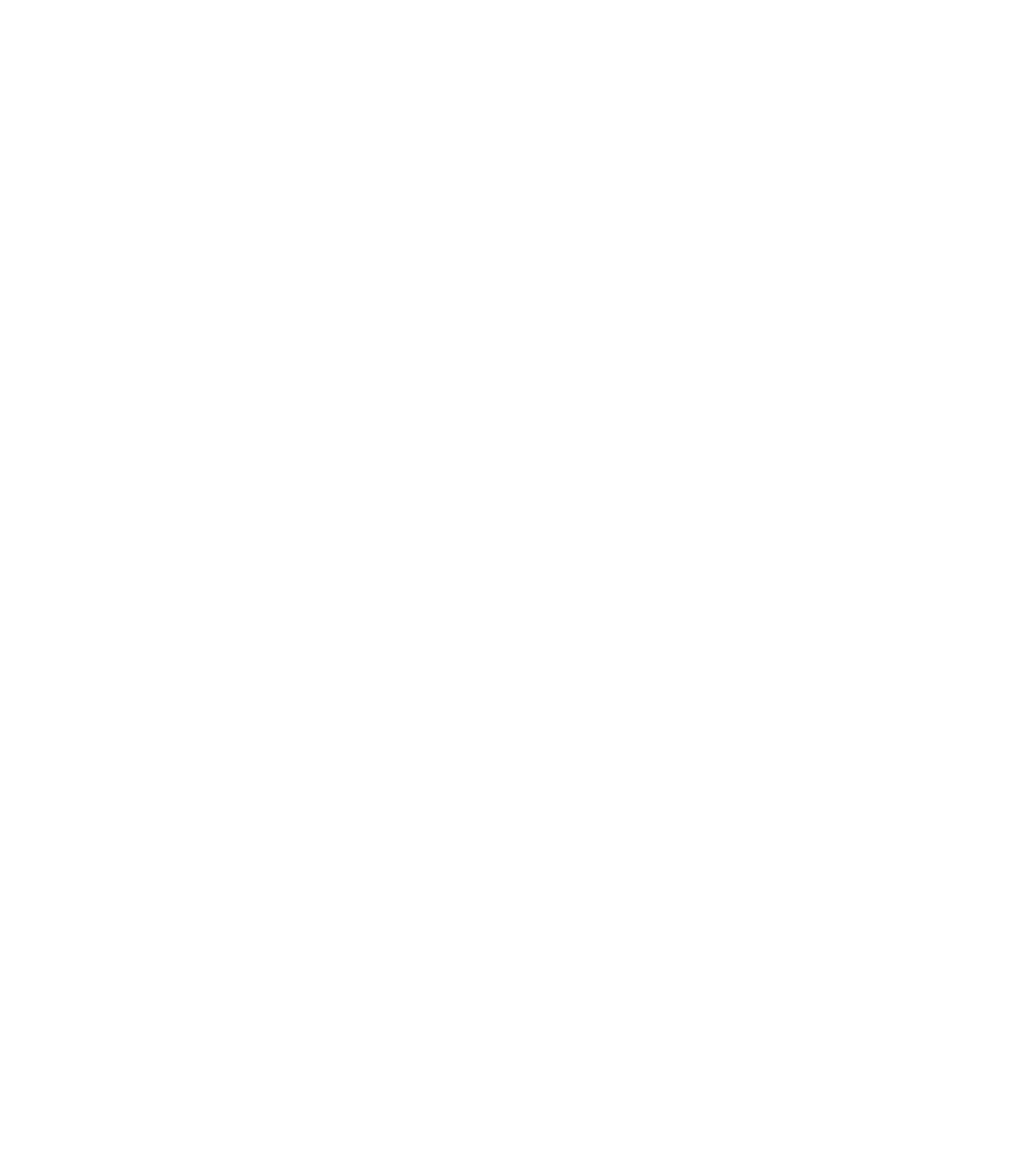
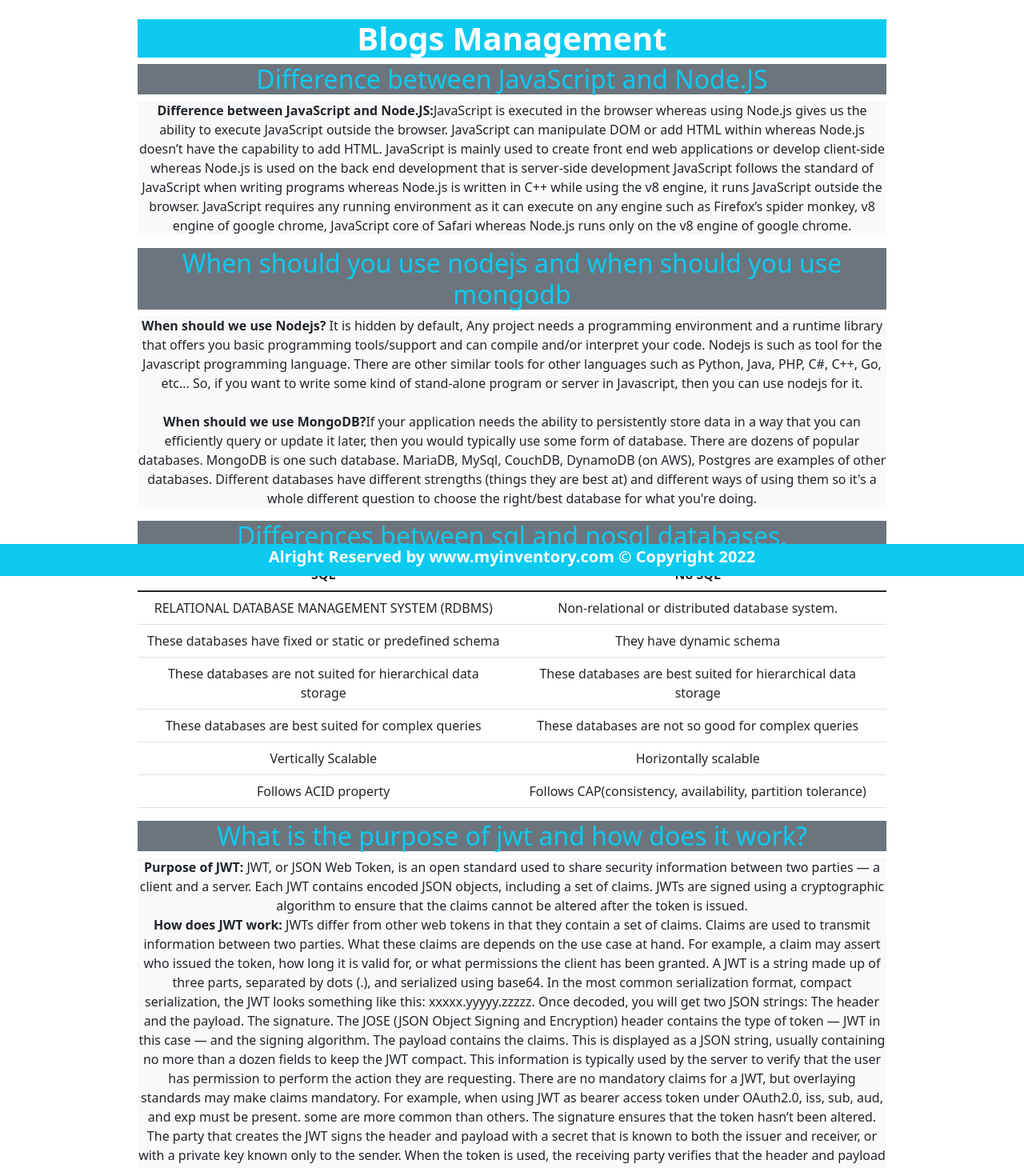
Before and after one commit to masud1989/warehouse-client, a React (Create React App) app: page /blogs in a window 1280 px wide. Before the commit this address had no page. Shown: the part 80-1540 px from the top of the page at 80% size. Before the commit the page ends 800 px from the top, so only its background shows below. Built offline with nearby package versions, Linux system fonts and the light colour scheme; no server answers.

Commit message:
up-to-myItems-404

```diff
--- a/src/App.js
+++ b/src/App.js
@@ -1,5 +1,6 @@
 import { Route, Routes } from 'react-router-dom';
 import './App.css';
+import Blogs from './component/pages/Blogs/Blogs';
 import Home from './component/pages/Home/Home';
 import ProductDetails from './component/pages/Home/ProductDetails/ProductDetails';
 import Inventory from './component/pages/Inventory/Inventory';
@@ -7,6 +8,7 @@ import Update from './component/pages/Inventory/Update';
 import Login from './component/pages/Login/Login';
 import RequireAuth from './component/pages/Login/RequireAuth';
 import MyItems from './component/pages/MyItems/MyItems';
+import NotFound from './component/pages/NotFound/NotFound';
 import Register from './component/pages/Register/Register';
 import Footer from './component/shared/Footer/Footer';
 // import Header from './component/shared/Header/Header';
@@ -18,6 +20,7 @@ function App() {
     <Routes>
       <Route path='/' element={<Home></Home>}></Route>
       <Route path='/home' element={<Home></Home>}></Route>
+      <Route path='/blogs' element={<Blogs></Blogs>}></Route>
       <Route path='/login' element={<Login></Login>}></Route>
       <Route path='/register' element={<Register></Register>}></Route>
       {/* <Route path='/inventory' element={<Inventory></Inventory>}></Route> */}
@@ -46,6 +49,7 @@ function App() {
         }>
       </Route>
 
+      <Route path='*' element={<NotFound></NotFound>}></Route>
 
     </Routes>
 
--- /dev/null
+++ b/src/component/pages/Blogs/Blogs.js
@@ -0,0 +1,108 @@
+import React from 'react';
+import Footer from '../../shared/Footer/Footer';
+import Header from '../../shared/Header/Header';
+
+const Blogs = () => {
+    return (
+        <div>
+            <Header></Header>
+            <div className='container w-75 mt-5 mb-5'>
+                <h1 className='bg-info text-center fw-bold text-white'>Blogs Management</h1>
+
+
+                    <h2 className='bg-secondary text-info'>
+                        Difference between JavaScript and Node.JS
+                    </h2>
+
+                     <p className='bg-light'>
+                     <strong>Difference between JavaScript and Node.JS:</strong>
+                            JavaScript is executed in the browser whereas using Node.js gives us the ability to execute JavaScript outside the browser.
+                            JavaScript can manipulate DOM or add HTML within whereas Node.js doesn’t have the capability to add HTML.
+                            JavaScript is mainly used to create front end web applications or develop client-side whereas Node.js is used on the back end development that is server-side development
+                            JavaScript follows the standard of JavaScript when writing programs whereas Node.js is written in C++ while using the v8 engine, it runs JavaScript outside the browser.
+                            JavaScript requires any running environment as it can execute on any engine such as Firefox’s spider monkey, v8 engine of google chrome, JavaScript core of Safari whereas Node.js runs only on the v8 engine of google chrome.
+                    </p>
+
+                    <h2 className='bg-secondary text-info'>
+                         When should you use nodejs and when should you use mongodb
+                    </h2>
+
+                    <p className='bg-light'>
+                    <strong>When should we use Nodejs?</strong> It is hidden by default,
+                            Any project needs a programming environment and a runtime library that offers you basic programming tools/support and can compile and/or interpret your code. Nodejs is such as tool for the Javascript programming language. There are other similar tools for other languages such as Python, Java, PHP, C#, C++, Go, etc...
+                            So, if you want to write some kind of stand-alone program or server in Javascript, then you can use nodejs for it. <br></br><br></br>
+                            <strong>When should we use MongoDB?</strong>
+                            If your application needs the ability to persistently store data in a way that you can efficiently query or update it later, then you would typically use some form of database. There are dozens of popular databases. MongoDB is one such database. MariaDB, MySql, CouchDB, DynamoDB (on AWS), Postgres are examples of other databases. Different databases have different strengths (things they are best at) and different ways of using them so it's a whole different question to choose the right/best database for what you're doing.
+                    </p>
+                    <h2 className='bg-secondary text-info'>
+                    Differences between sql and nosql databases.
+                    </h2>
+
+                    <table class="table">
+                        <thead>
+                            <tr>
+                            <th scope="col">SQL</th>
+                            <th scope="col">No SQL</th>
+                            </tr>
+                        </thead>
+                        <tbody>
+                            <tr>
+                            <td>RELATIONAL DATABASE MANAGEMENT SYSTEM (RDBMS)</td>
+                            <td>Non-relational or distributed database system.</td>
+                            </tr>
+                            <tr>
+                            <td>These databases have fixed or static or predefined schema</td>
+                            <td>They have dynamic schema</td>
+                            </tr>
+                            <tr>
+                            <td>These databases are not suited for hierarchical data storage</td>
+                            <td>These databases are best suited for hierarchical data storage</td>
+                            </tr>
+                            <tr>
+                            <td>These databases are best suited for complex queries</td>
+                            <td>These databases are not so good for complex queries</td>
+                            </tr>
+                            <tr>
+                            <td>Vertically Scalable</td>
+                            <td>Horizontally scalable</td>
+                            </tr>
+                            <tr>
+                            <td>Follows ACID property</td>
+                            <td>Follows CAP(consistency, availability, partition tolerance)</td>
+                            </tr>
+                        </tbody>
+                    </table>
+
+                    <h2 className='bg-secondary text-info'>
+                        What is the purpose of jwt and how does it work?
+                    </h2>
+
+                    <p className='bg-light'>
+                         <strong>Purpose of JWT:</strong> JWT, or JSON Web Token, is an open standard used to share security information between two parties — a client and a server. Each JWT contains encoded JSON objects, including a set of claims. JWTs are signed using a cryptographic algorithm to ensure that the claims cannot be altered after the token is issued.
+                        <br></br>
+                         <strong> How does JWT work:</strong> JWTs differ from other web tokens in that they contain a set of claims. Claims are used to transmit information between two parties. What these claims are depends on the use case at hand. For example, a claim may assert who issued the token, how long it is valid for, or what permissions the client has been granted.
+
+                        A JWT is a string made up of three parts, separated by dots (.), and serialized using base64. In the most common serialization format, compact serialization, the JWT looks something like this: xxxxx.yyyyy.zzzzz.
+
+                        Once decoded, you will get two JSON strings:
+
+                        The header and the payload.
+                        The signature.
+
+The JOSE (JSON Object Signing and Encryption) header contains the type of token — JWT in this case — and the signing algorithm.
+
+The payload contains the claims. This is displayed as a JSON string, usually containing no more than a dozen fields to keep the JWT compact. This information is typically used by the server to verify that the user has permission to perform the action they are requesting.
+
+There are no mandatory claims for a JWT, but overlaying standards may make claims mandatory. For example, when using JWT as bearer access token under OAuth2.0, iss, sub, aud, and exp must be present. some are more common than others.
+
+The signature ensures that the token hasn’t been altered. The party that creates the JWT signs the header and payload with a secret that is known to both the issuer and receiver, or with a private key known only to the sender. When the token is used, the receiving party verifies that the header and payload match the signature.
+                    </p>
+
+            </div>
+            <Footer></Footer>
+        </div>
+
+    );
+};
+
+export default Blogs;
--- /dev/null
+++ b/src/component/pages/NotFound/NotFound.js
@@ -0,0 +1,17 @@
+import React from 'react';
+import Footer from '../../shared/Footer/Footer';
+import Header from '../../shared/Header/Header';
+
+const NotFound = () => {
+    return (
+        <div>
+            <Header></Header>
+            <div className='bg-light w-75 mx-auto '>
+                 <h3 className='text-danger mt-5'>Sorry! Page not found. Wrong URL</h3>
+            </div>
+            <Footer></Footer>
+        </div>
+    );
+};
+
+export default NotFound;
--- a/src/component/shared/Header/Header.js
+++ b/src/component/shared/Header/Header.js
@@ -19,7 +19,7 @@ const Header = () => {
                         <Nav className="me-auto">
                         <Nav.Link as={Link} to='/'>Home</Nav.Link>
                         <Nav.Link href="#categories">Categories</Nav.Link>
-                        <Nav.Link href="#blogs">Blogs</Nav.Link>
+                        <Nav.Link as={Link} to='/blogs'>Blogs</Nav.Link>
                         <NavDropdown title="Dropdown" id="collasible-nav-dropdown">
                             <NavDropdown.Item href="#action/3.1">Action</NavDropdown.Item>
                             <NavDropdown.Item href="#action/3.2">Another action</NavDropdown.Item>
```
Also changed, not shown: src/component/pages/MyItems/MyItems.js (+20 -21 lines).
